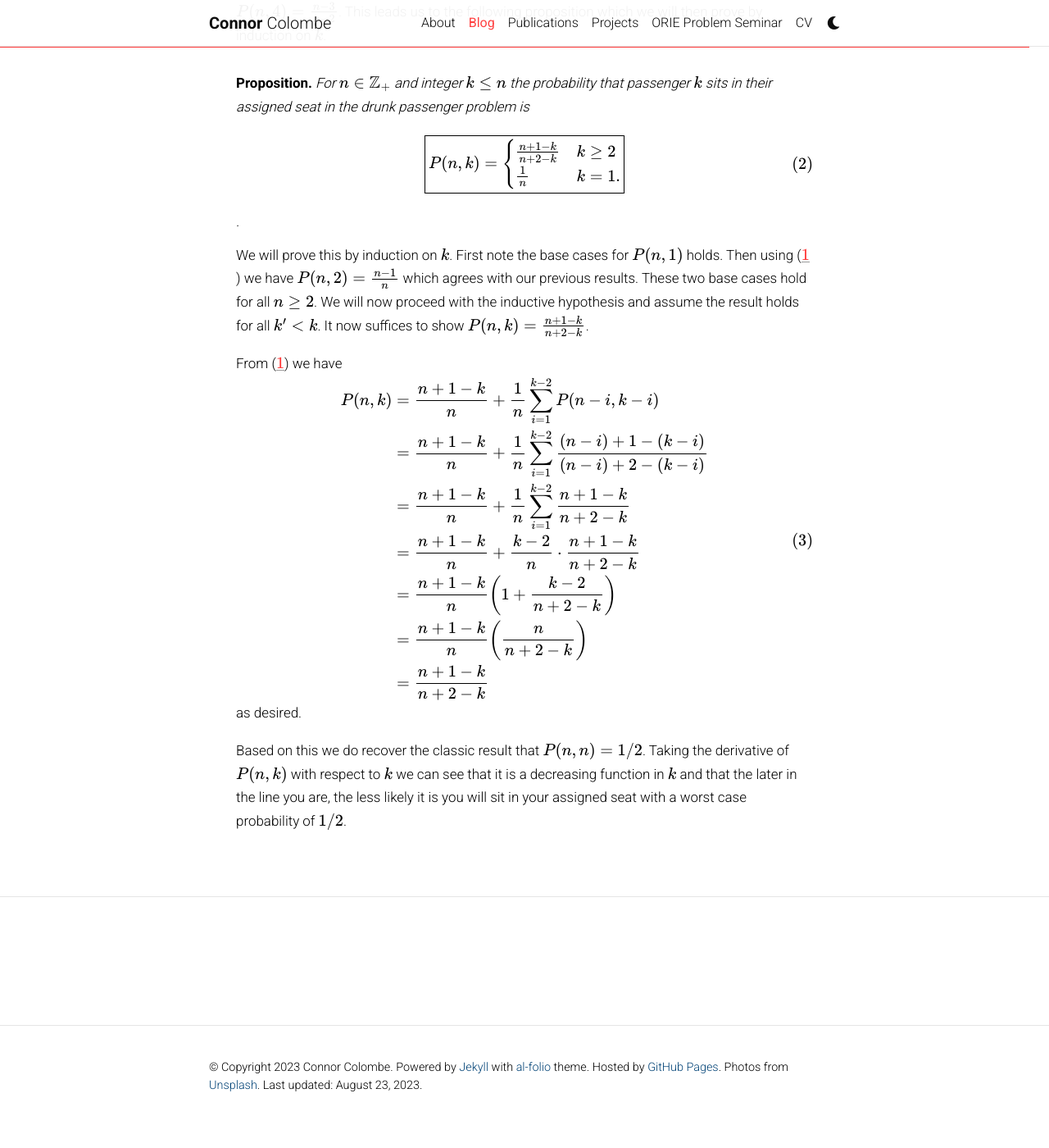
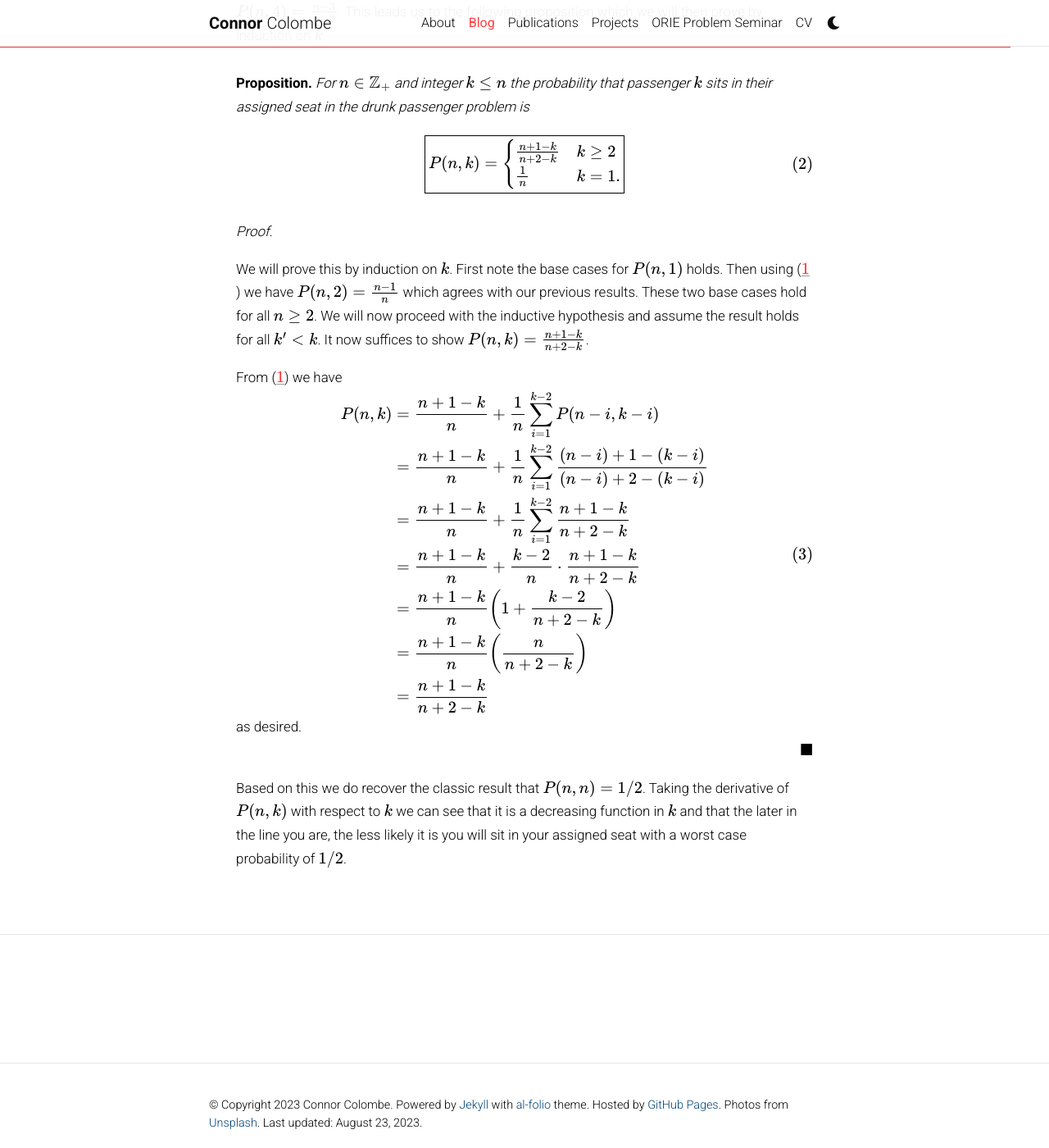
Before and after one commit to Ccolombe12/Ccolombe12.github.io, a Jekyll site: the page built from _posts/2023-08-16-Drunk_passenger.md, in a window 1280 px wide and 1400 px high, scrolled down 2336 px. Shown: the whole window at 82% size. Built offline with Jekyll 4.4.1, drawn with Linux system fonts in a browser that asks for light colours; comment, search, counter and statistics services are not loaded; a style sheet for code colours, icons or effects is not loaded.

```diff
--- a/_posts/2023-08-16-Drunk_passenger.md
+++ b/_posts/2023-08-16-Drunk_passenger.md
@@ -106,6 +101,7 @@
     font-style: normal;
   }
 
+# End Proofs with this $$\begin{align*} & \tag*{\(\blacksquare\)} \end{align*}$$
 
 
 
@@ -163,9 +159,11 @@
       \frac{n + 1 - k}{n + 2 - k} & k\geq 2\\
       \frac{1}{n} & k = 1.
       \end{cases}}
-  \end{equation}.
+  \end{equation}
 </div>
 
+
+*Proof.*
 
 We will prove this by induction on $$k$$. First note the base cases for $$P(n,1)$$ holds. Then using (\ref{eq:recurrence}) we have $$P(n,2) = \frac{n-1}{n}$$ which agrees with our previous results. These two base cases hold for all $$n \geq 2$$. We will now proceed with the inductive hypothesis and assume the result holds for all $$k' < k$$. It now suffices to show $$P(n,k) = \frac{n + 1 - k}{n + 2 - k}$$.
 
@@ -183,5 +181,6 @@
 \end{equation}
 $$
 as desired.
+$$\begin{align*} & \tag*{\(\blacksquare\)} \end{align*}$$
 
 Based on this we do recover the classic result that $$P(n,n) = 1/2$$. Taking the derivative of $$P(n,k)$$ with respect to $$k$$ we can see that it is a decreasing function in $$k$$ and that the later in the line you are, the less likely it is you will sit in your assigned seat with a worst case probability of $$1/2$$.
```
Also changed, not shown: other parts of _posts/2023-08-16-Drunk_passenger.md (+0 -5 lines).
